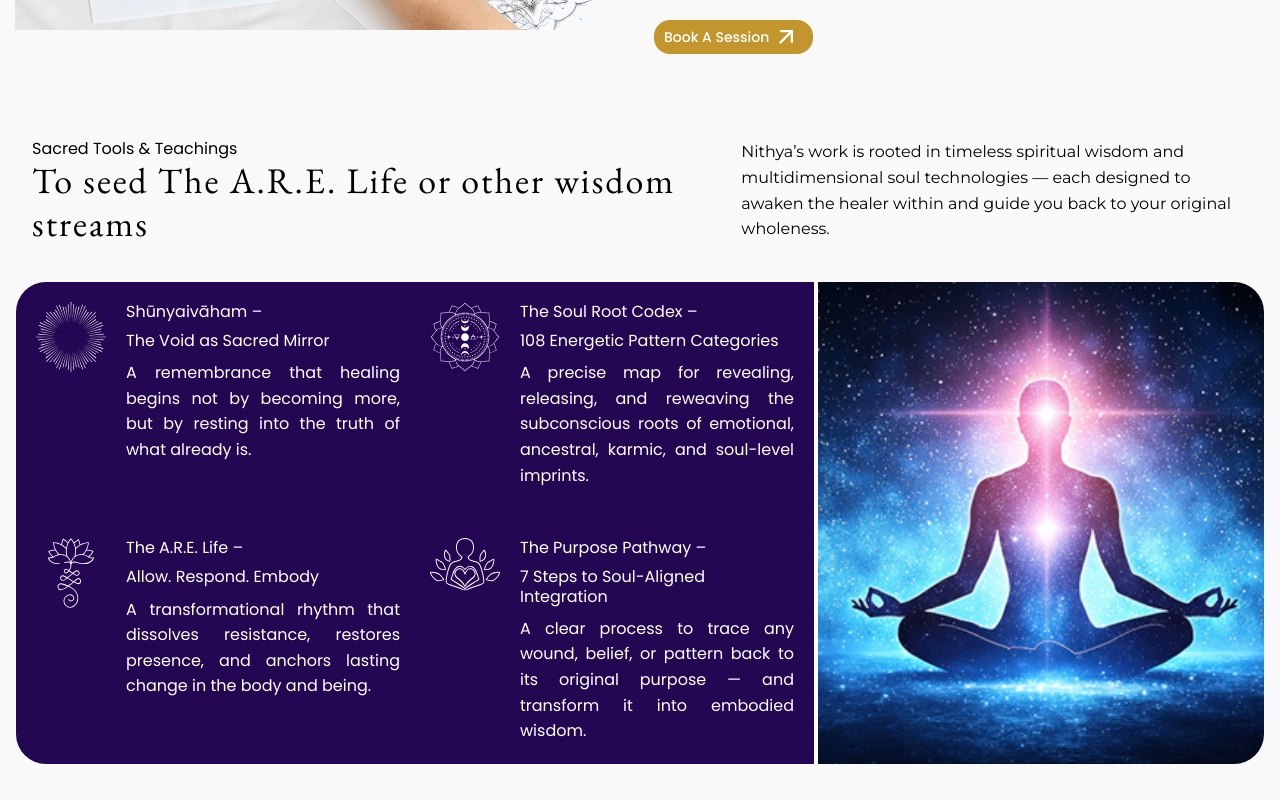
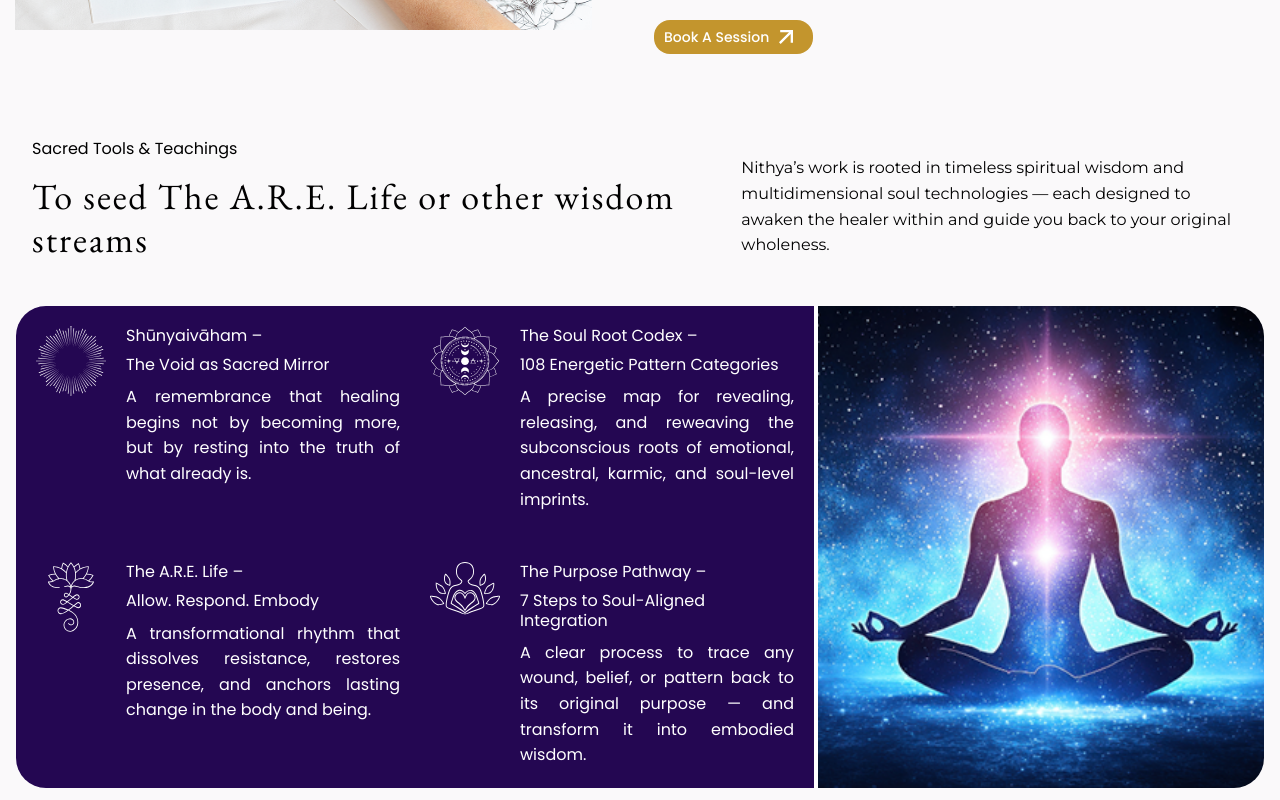
Before and after one commit to ShimiyonS/the-soul-shift-shritva, a React (Create React App) app: page /services in a window 1280 px wide. Shown: the part 2600-3400 px from the top of the page. Built offline with nearby package versions, Linux system fonts and the light colour scheme.

Commit message:
services page aligment changes

```diff
--- a/src/pages/Services.jsx
+++ b/src/pages/Services.jsx
@@ -222,14 +222,13 @@ const Services = () => {
                 <div className="tool-techlonogy">
                     <div className="col-lg-7 order-lg-1 order-2">
                         <h3 className="wow fadeInUp">Sacred Tools & Teachings</h3>
-                        <h2 className="text-anime-style-2" data-cursor="-opaque">
+                        <h2 className="text-anime-style-2 pt-3">
                             To seed The A.R.E. Life or other wisdom streams
                         </h2>
                     </div>
 
                     <p
-                        className="col-lg-5 order-lg-2 fadeInUp"
-                        data-wow-delay="0.2s"
+                        className="col-lg-5 order-lg-2 pt-3"
                     >
                         Nithya’s work is rooted in timeless spiritual wisdom and
                         multidimensional soul technologies — each designed to awaken the
@@ -237,7 +236,7 @@ const Services = () => {
                     </p>
                 </div>
 
-                <div className="col-lg-12 order-3">
+                <div className="col-lg-12 order-3 pt-2"  >
                     {/* What We Benefits Box Start */}
                     <div className="what-we-benefits-box">
                         {/* What We Benefits List Start */}
```
